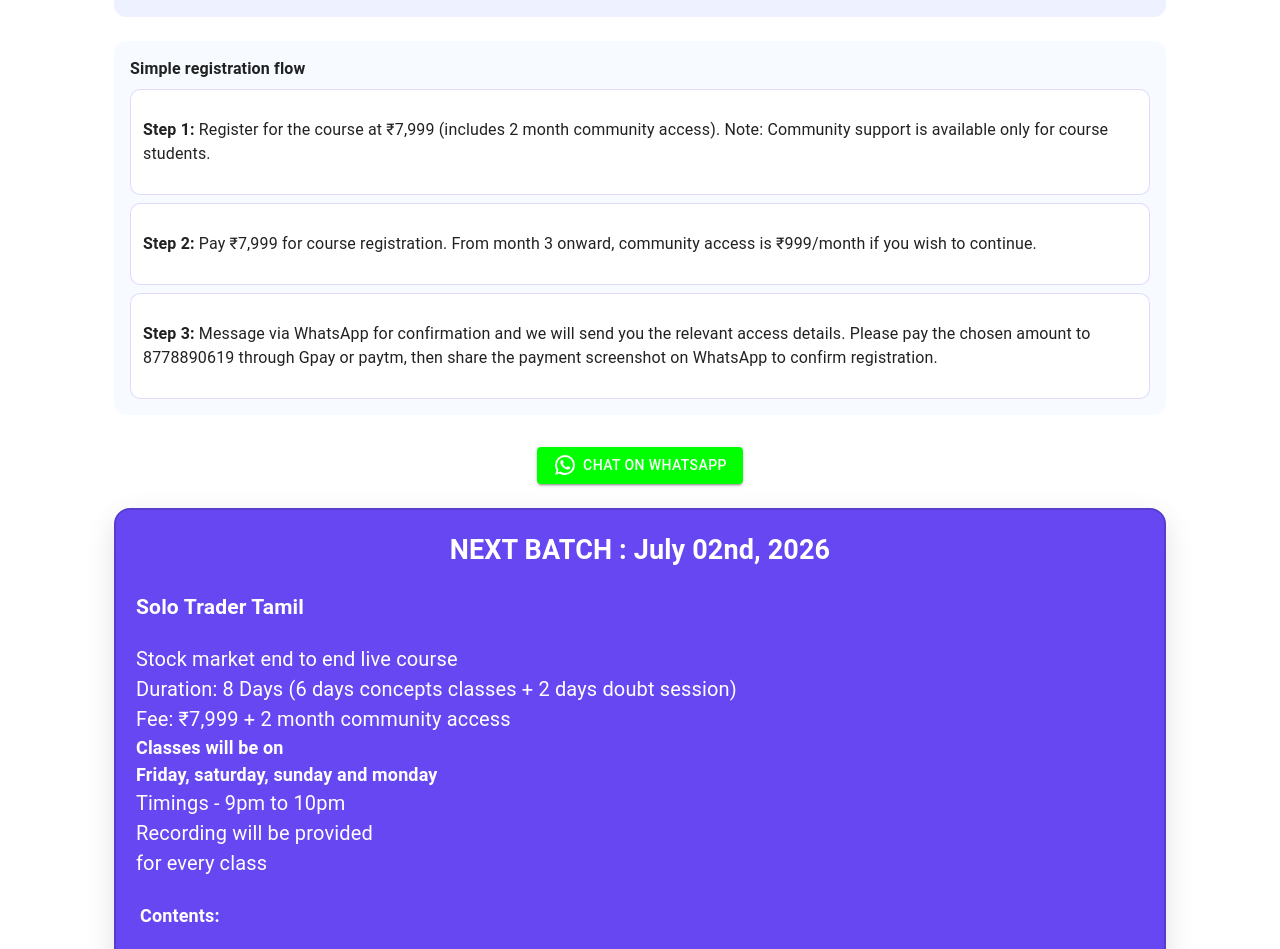
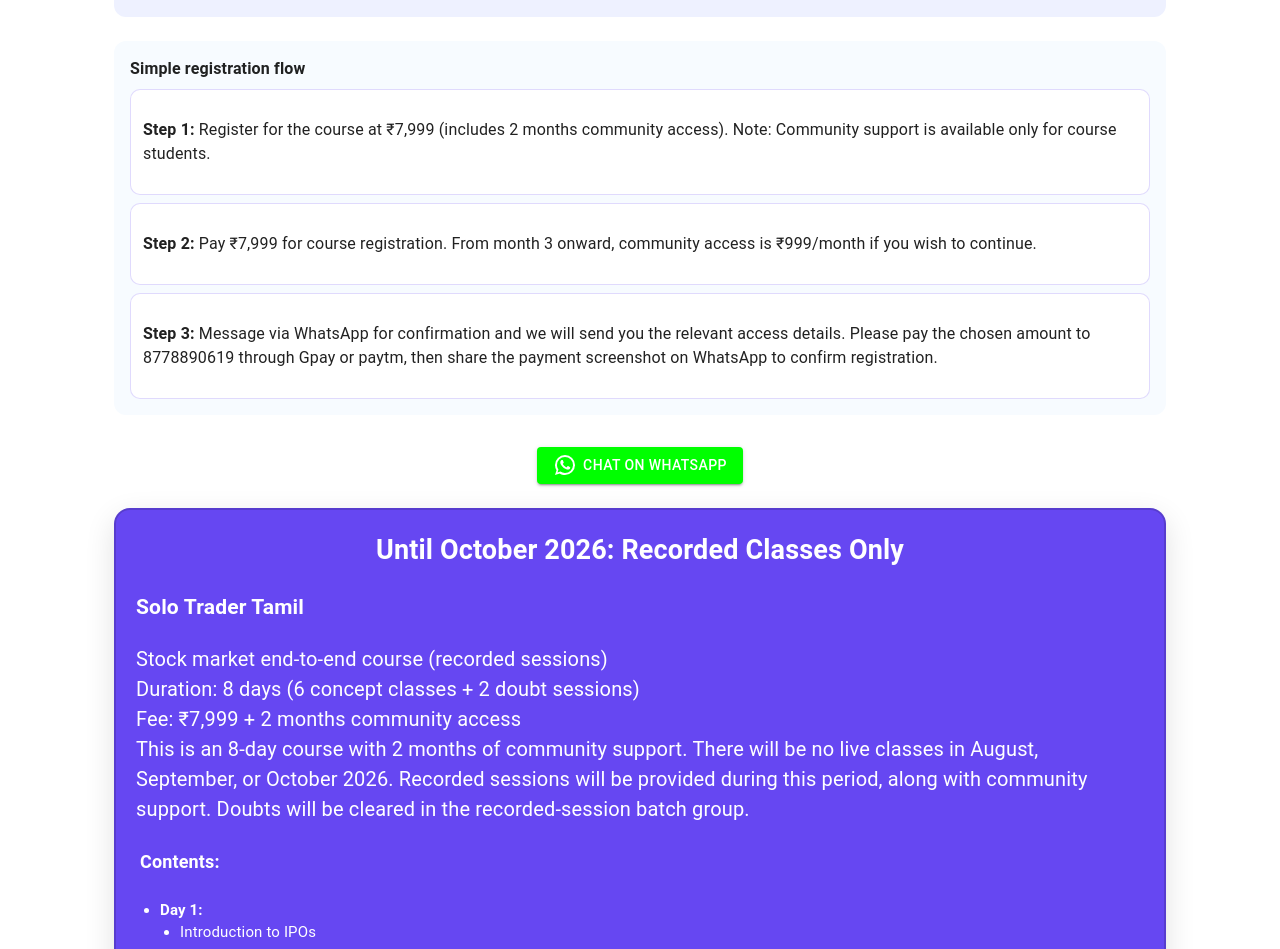
Before and after one commit to Santhosh-M-R/solo, a React (Create React App) app: page / in a window 1280 px wide. Shown: the part 2583-3532 px from the top of the page. Built offline with nearby package versions, Linux system fonts and the light colour scheme.

Commit message:
course update

```diff
--- a/src/CourseDetails.jsx
+++ b/src/CourseDetails.jsx
@@ -337,10 +337,10 @@ const CourseDetails = () => {
       <CourseMessage>
         <h2>Course Details</h2>
         <div className="course-info">
-          <h3>Mode of training: Online via zoom</h3>
+          <h3>Mode of training: Online (recorded sessions until October 2026)</h3>
           <div className="pricing-summary">
             <p>
-              <strong>Course fee:</strong> ₹7,999 + 2 month community access
+              <strong>Course fee:</strong> ₹7,999 + 2 months community access
             </p>
             <p>
               <strong>Community fee (from month 3):</strong> ₹999/month
@@ -351,7 +351,7 @@ const CourseDetails = () => {
             <div className="flow-item">
               <p>
                 <strong>Step 1:</strong> Register for the course at ₹7,999 (includes
-                2 month community access). Note: Community support is available
+                2 months community access). Note: Community support is available
                 only for course students.
               </p>
             </div>
@@ -387,21 +387,29 @@ const CourseDetails = () => {
           <div className="live-course">
             <AdvancedCourseContent>
               <div className="heading">
-                <h2>NEXT BATCH : July 02nd, 2026</h2>
+                <h2>Until October 2026: Recorded Classes Only</h2>
                 <h3>Solo Trader Tamil</h3>
-                <p>Stock market end to end live course </p>
+                <p>Stock market end-to-end course (recorded sessions)</p>
                 <p>
-                  Duration: 8 Days (6 days concepts classes + 2 days doubt session)<br />
-                  Fee: ₹7,999 + 2 month community access
+                  Duration: 8 days (6 concept classes + 2 doubt sessions)
+                  <br />
+                  Fee: ₹7,999 + 2 months community access
                 </p>
-                <b>
+                <p>
+                  This is an 8-day course with 2 months of community support.
+                  There will be no live classes in August, September, or October
+                  2026. Recorded sessions will be provided during this period,
+                  along with community support. Doubts will be cleared in the
+                  recorded-session batch group.
+                </p>
+                {/* <b>
                   Classes will be on <br /> Friday, saturday, sunday and monday
                 </b>
                 <p className="timing">
                   Timings - 9pm to 10pm <br />
                   Recording will be provided <br />
                   for every class
-                </p>
+                </p> */}
               </div>
               <div className="class-content">
                 <h4>Contents:</h4>
@@ -443,7 +451,7 @@ const CourseDetails = () => {
                   </span>
                 </h4>
                 <p className="community-fee">
-                  <strong>Included with course:</strong> 1 month community access
+                  <strong>Included with course:</strong> 2 months community access
                   (with ₹7,999 course fee)
                   <br />
                   <br />
```
